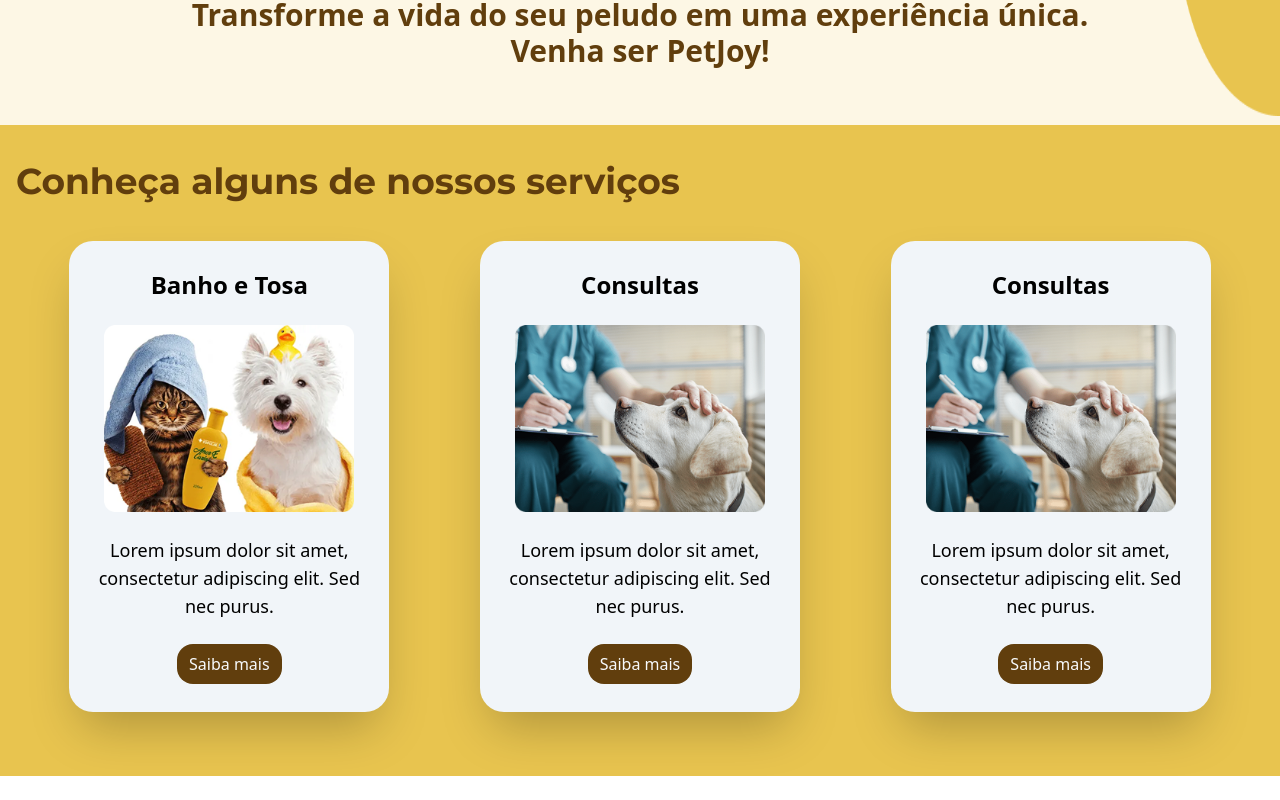
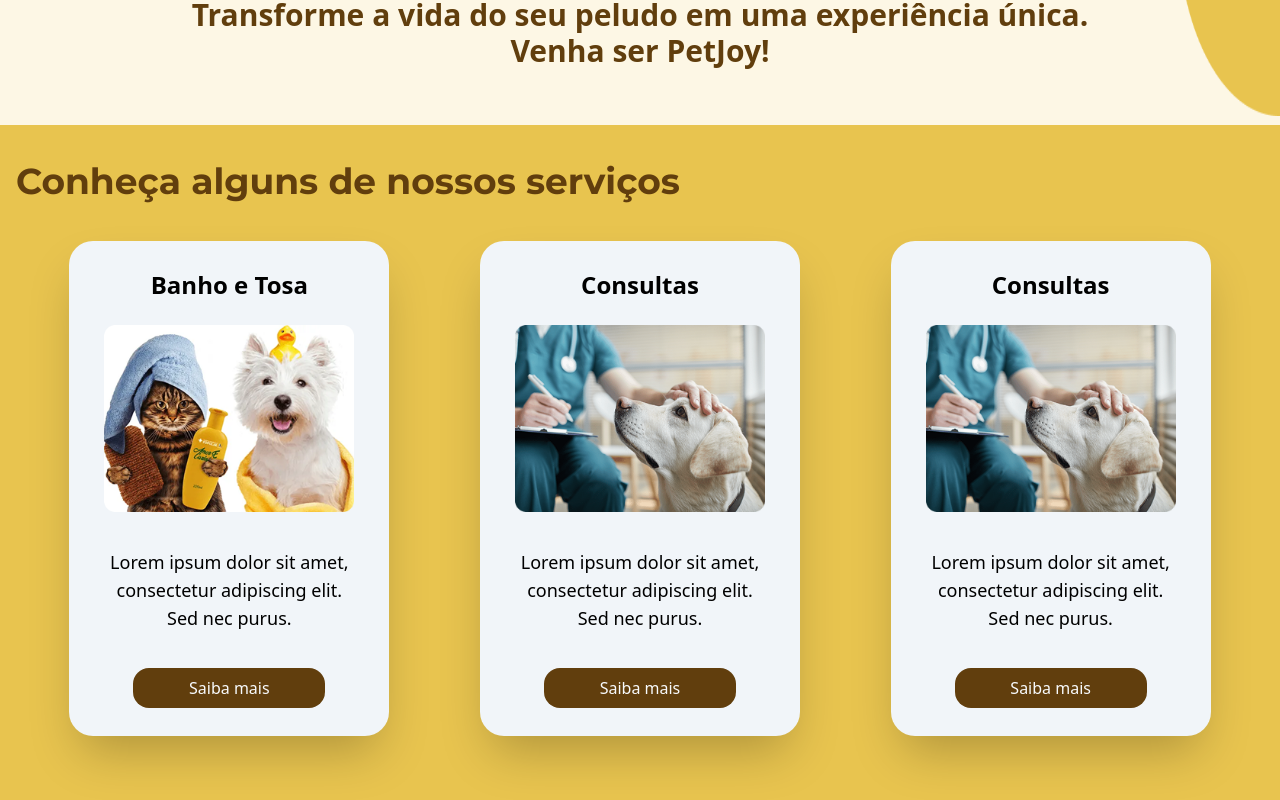
Before and after one commit to alyssongab/petjoy, a React (Vite) app: page / in a window 1280 px wide. Shown: the part 573-1373 px from the top of the page. Before the commit the page ends 1349 px from the top, so only its background shows below. Built offline with nearby package versions, Linux system fonts and the light colour scheme.

Commit message:
fix: ajusta tamanho do botao do card

```diff
--- a/src/components/Card.jsx
+++ b/src/components/Card.jsx
@@ -1,12 +1,16 @@
 const Card = ({titulo, imgUrl, desc, botao}) => {
     return(
-        <div id="card" className="bg-slate-100 rounded-3xl min-h-[10vh] w-[28vw] md:w-[vw] lg:w-[25vw] min-[1440px]:w-[27vw] min-[1440px]:h-[60vh] p-4 flex flex-col shadow-2xl hover:scale-105 transition duration-300">
+        <div id="card" className="bg-slate-100 rounded-3xl min-h-[10vh] w-[30vw] md:w-[27vw] lg:w-[25vw] min-[1440px]:w-[27vw] min-[1440px]:h-[62vh] p-4 flex flex-col shadow-2xl hover:scale-105 transition duration-300">
             {/* titulo, img, desc, button */}
-            <div id="conteudo-card" className="p-1 sm:p-3 flex flex-col items-center gap-6 sm:gap-4 md:gap-6 h-full">
-                <h2 className="text-lg sm:text-xl md:text-2xl font-bold text-opacity-45">{titulo}</h2>
-                <img src={imgUrl} alt="pets" className="w-[100px] sm:w-[150px] md:w-[250px] lg:[300px] object-contain"/>
-                <p className="text-xs sm:text-sm md:text-base lg:text-lg text-center">{desc}</p>
-                <button className="bg-petbrown text-slate-50 px-3 py-2 text-sm sm:text-base rounded-2xl hover:scale-105 mt-auto">{botao}</button>
+            <div id="conteudo-card" className="p-1 sm:p-3 flex flex-col items-center gap-6 sm:gap-4 md:gap-6">
+
+                <h2 className="font-bold text-lg sm:text-xl md:text-2xl wider:text-3xl">{titulo}</h2>
+
+                <img src={imgUrl} alt="pets" className="w-[100px] sm:w-[150px] md:w-[250px] lg:[300px] wider:w-[350px] object-contain"/>
+
+                <p className="p-3 font-medium text-xs sm:text-sm md:text-base lg:text-lg text-center">{desc}</p>
+
+                <button className="bg-petbrown text-slate-50 p-2 text-sm sm:text-base wider:text-xl w-[15vw] wider:w-72 wider:rounded-3xl rounded-2xl hover:scale-105 mt-auto">{botao}</button>
             </div>
         </div>
     )
```
